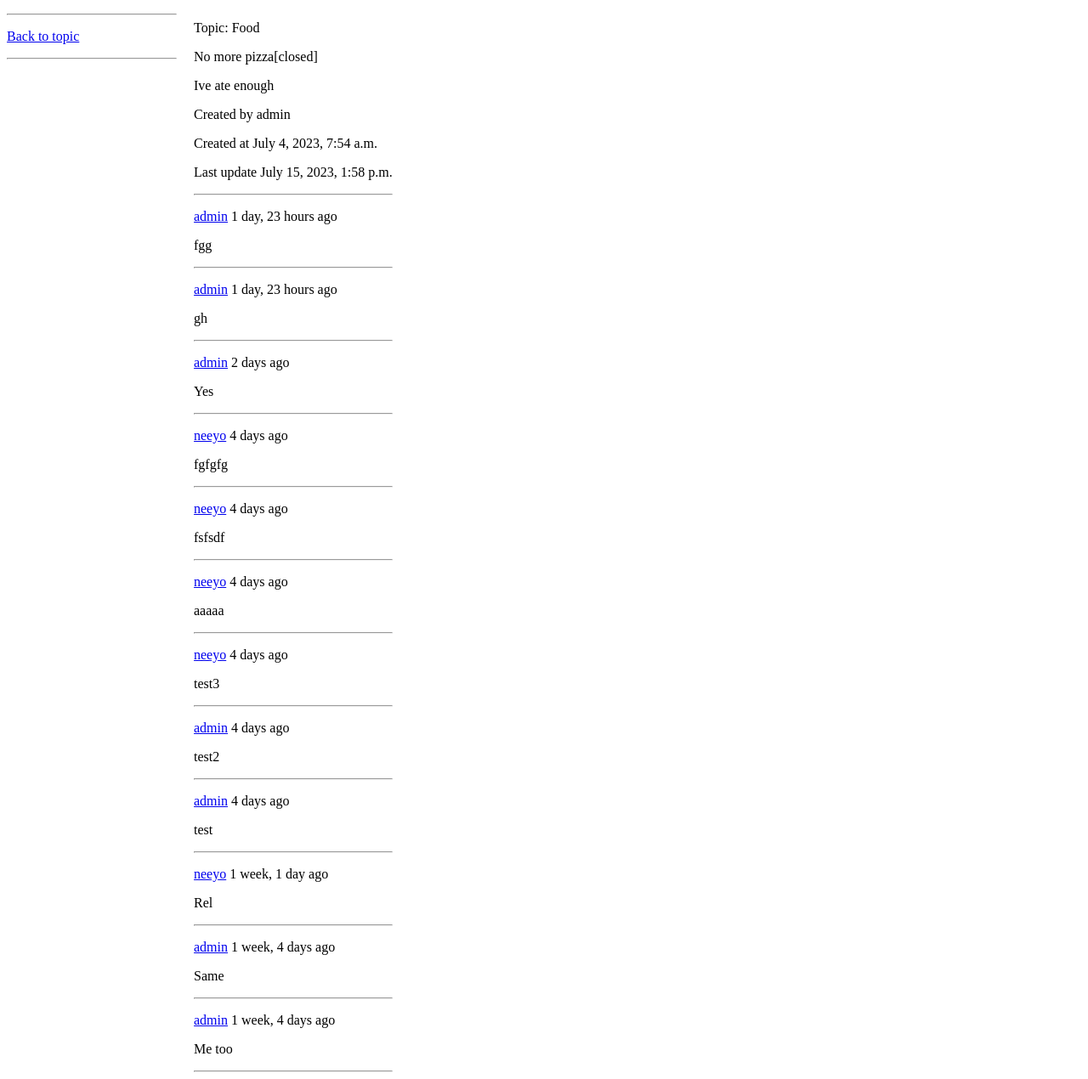
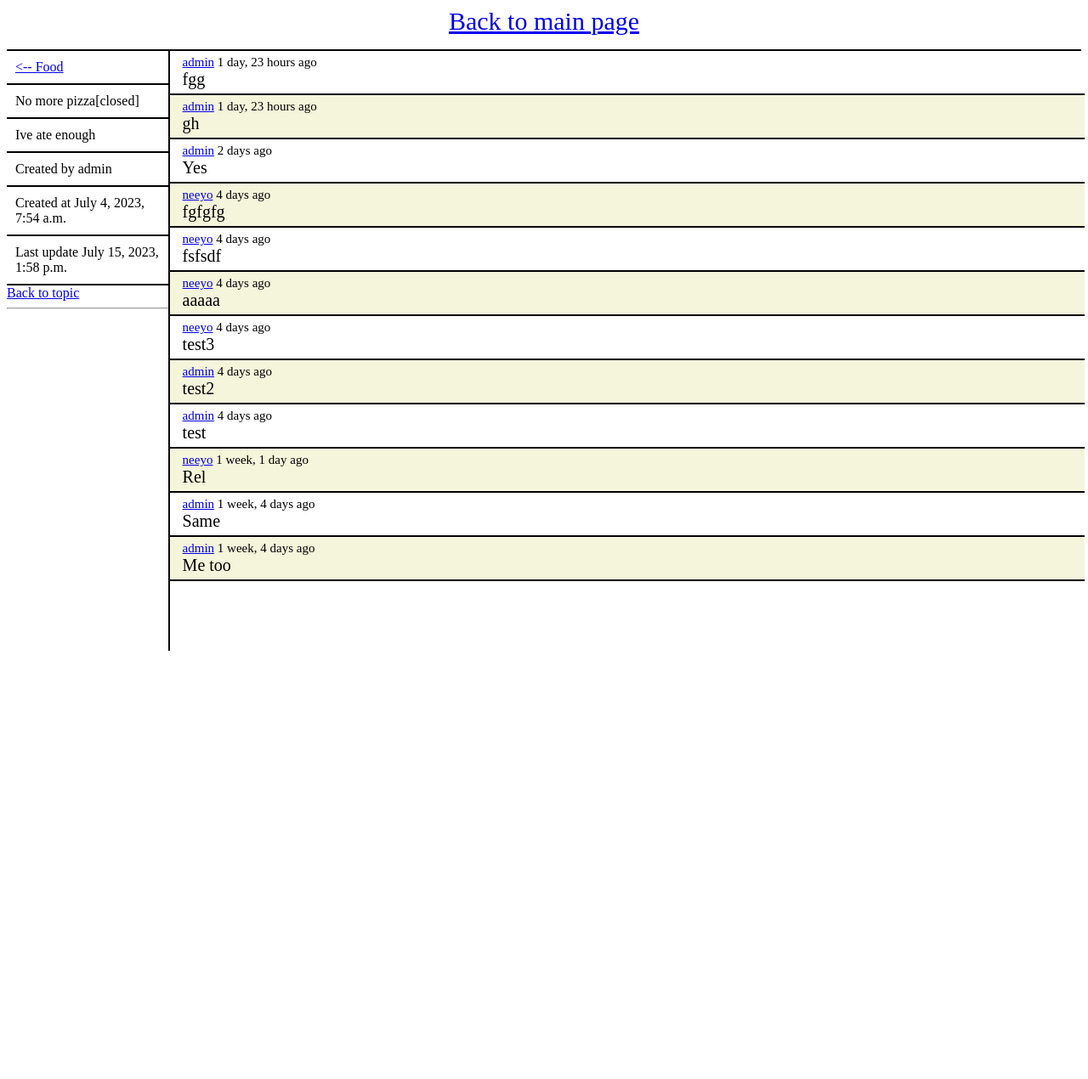
Before and after one commit to Neeyo1/first-website, a Django app: page /notes/note/7/ in a window 1280 px wide. Shown: the whole page at 85% size. After the commit the page ends 766 px from the top, so only its background shows below. Run offline with Django 3.2, Linux system fonts and the light colour scheme; data comes from the database, SQL or seed files in the repository; both versions use the stored data as it was after the commit.

Commit message:
css style for detail pages

```diff
--- a/firstwebsite/notes/static/styles/main.css
+++ b/firstwebsite/notes/static/styles/main.css
@@ -1,3 +1,73 @@
 body{
-    background-color: white;;
+    background-color: white;
 }
+
+.navbar{
+    border-bottom: 2px solid black;
+    height:50px;
+}
+
+.navbar > a{
+    font-size: 30px;
+    display: flex;
+    justify-content: center;
+    align-items: center;
+}
+
+.left-panel{
+    float:left;
+    width:15%;
+    height:90%;
+    border-right: 2px solid black;
+    margin-right:0;
+}
+
+.right-panel{
+    float:left;
+    width: 84%;
+    height:90%;
+    font-size: 20px;
+}
+
+.left-panel > .search-bar{
+    border-bottom: 2px solid black;
+}
+
+.left-panel > .search-bar > h3{
+    text-align: center;
+}
+
+.topic, .note{
+    font-size: 20px;
+    min-height:40px;
+    width:100%;
+    border-bottom: 2px solid black;
+    display: flex;
+    align-items: center;
+    padding-left: 15px;
+}
+
+.comment{
+    font-size: 20px;
+    min-height:40px;
+    width:100%;
+    border-bottom: 2px solid black;
+    padding-left: 15px;
+    padding-top: 5px;
+    padding-bottom: 5px;
+}
+
+.topic:nth-child(2n), .note:nth-child(2n), .comment:nth-child(2n){
+    background-color: #F5F5DC;
+}
+
+.name, .description, .created-by, .created-at, .last-update{
+    border-bottom: 2px solid black;
+    padding: 10px;
+    display: flex;
+    align-items: center;
+}
+
+.comment-info{
+    font-size: 15px;
+}
--- a/firstwebsite/notes/templates/notes/note_detail.html
+++ b/firstwebsite/notes/templates/notes/note_detail.html
@@ -1,63 +1,61 @@
+{% extends 'notes/template.html' %}
+{% block content %}
 <div>
-    <div style = "float:left; width:200px; margin-right:20px;">
-        <hr/>
+    <div class = "left-panel">
+        <div class = "name">
+            <a href="/notes/topic/{{ note.topic.id}}">&lt;-- {{ note.topic.name }}</a>
+        </div>
+        <div class = "name">
+            {% if note.is_completed %}
+                {{ note.name }}[closed]
+            {% else %}
+                {{ note.name }}
+            {% endif %}
+        </div>
+        <div class = "description">
+            {{ note.description }}
+        </div>
+        <div class = "created-by">
+            Created by {{ note.author }}
+        </div>
+        <div class = "created-at">
+            Created at {{ note.created_at }}
+        </div>
+        <div class = "last-update">
+            Last update {{ note.updated_at }}
+        </div>
         {% if request.user == note.author %}
-            <p>
             <a href="/notes/note/edit/{{ note.id}}">Edit note</a>
-            </p>
-            <p>
             <a href="/notes/note/delete/{{ note.id}}">Delete note</a>
-            </p>
             {% if note.is_completed %}
-                <p>
                 <a href="/notes/note/complete/{{ note.id}}">Set note as uncomplete</a>
-                </p>
             {% else %}
-                <p>
                 <a href="/notes/note/complete/{{ note.id}}">Set note as complete</a>
-                </p>
-                <p>
                 <a href="/notes/comment/create/?note={{ note.id }}">Add comment</a>
-                </p>
             {% endif %}
         {% endif %}
-        <p>
         <a href="/notes/topic/{{ note.topic.id }}/">Back to topic</a>
-        </p>
         <hr/>
     </div>
-    <div style = "float:left;">
-        <p>Topic: {{ note.topic.name }}</p>
-        {% if note.is_completed %}
-            <p>
-                {{ note.name }}[closed]
-            </p>
-        {% else %}
-            <p>
-                {{ note.name }}
-            </p>
-        {% endif %}
-        <p>{{ note.description }}</p>
-        <p>Created by {{ note.author }}</p>
-        <p>Created at {{ note.created_at }}</p>
-        <p>Last update {{ note.updated_at }}</p>
-        <hr/>
+    <div class = "right-panel">
         {% if comments %}
             {% for comment in comments %}
-                <p>
+                <div class = "comment">
+                    <div class = "comment-info">
                         <a href="/notes/user/{{ comment.author.id }}/">{{ comment.author }}</a>&nbsp;{{ comment.created_at|timesince }} ago&nbsp;
                         {% if request.user == comment.author %}
                             <a href="/notes/comment/edit/{{ comment.id }}/">Edit</a>&nbsp;
                             <a href="/notes/comment/delete/{{ comment.id }}/">Delete</a>
                         {% endif %}
-                </p>
-                <p>
+                    </div>
+                    <div class = "comment-body">
                         {{ comment.message }}
-                </p>
-                <hr/>
+                    </div>
+                </div>
             {% endfor %}
         {% else %}
             <p>No comments for this note are available.</p>
         {% endif %}
     </div>
 </div>
+{% endblock content %}
--- /dev/null
+++ b/firstwebsite/notes/templates/notes/template.html
@@ -0,0 +1,14 @@
+{% load static %}
+<html>
+    <head>
+        <link rel="stylesheet" type="text/css" href="{% static 'styles/main.css' %}">
+    </head>
+    <body>
+        <div class = "navbar">
+            <a href="/notes/">Back to main page</a>
+        </div>
+        {% block content %}
+
+        {% endblock %}
+    </body>
+</html>
```
Also changed, not shown: firstwebsite/notes/templates/notes/index.html (+8 -21 lines), firstwebsite/notes/templates/notes/topic_detail.html (+25 -21 lines), firstwebsite/db.sqlite3. Lines whose indentation alone changed are shown as unchanged.
